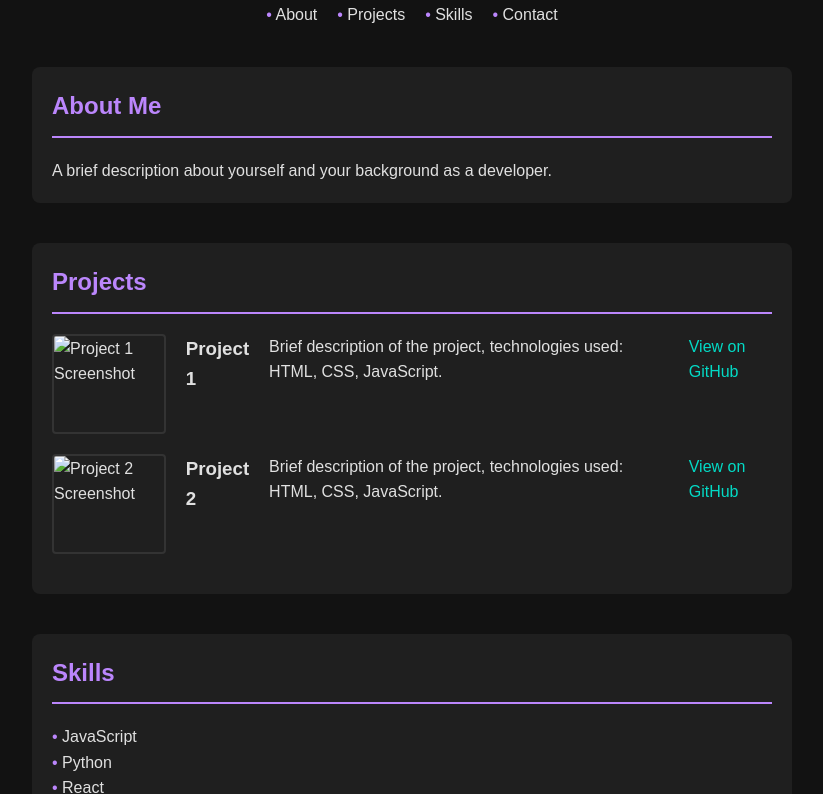
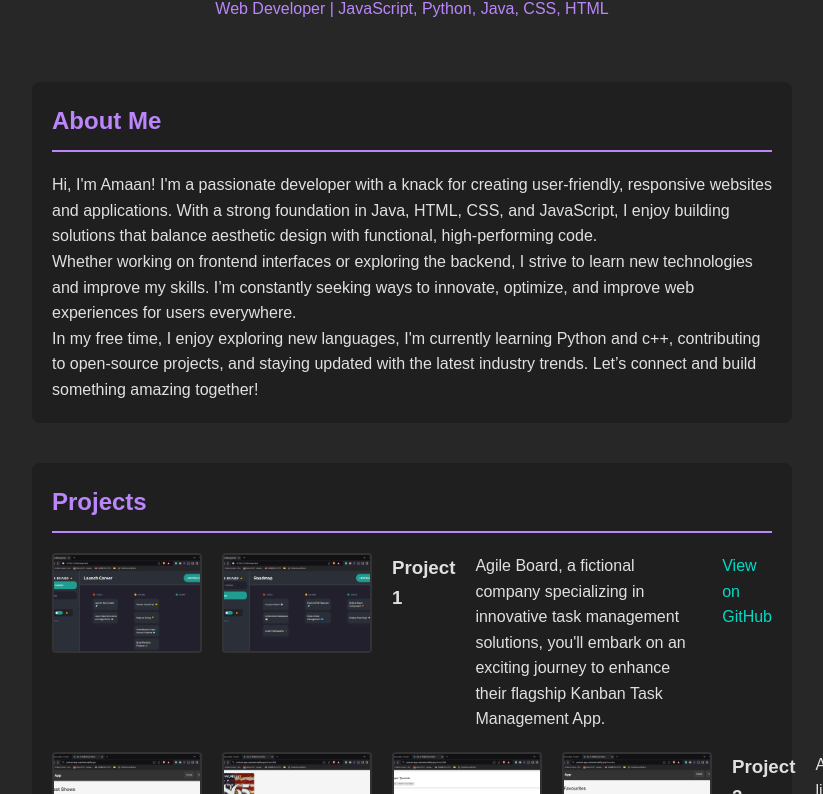
Before and after one commit to S1L3NT123/AMACOO602_FTO2405_A_Amaan-Coovadia_CDV05, a plain HTML site: page index.html in a window 1280 px wide. Shown: the part 135-929 px from the top of the page, without its empty margins (228-1051 px from the left). Drawn offline with Linux system fonts and the light colour scheme.

Commit message:
added details

```diff
--- a/index.html
+++ b/index.html
@@ -12,11 +12,10 @@
   </head>
   <body>
     <header>
-      <h1>Your Name</h1>
-      <p>Web Developer | Your Skills (e.g., JavaScript, Python, React)</p>
+      <h1>Amaan Coovadia</h1>
+      <p>Web Developer |  JavaScript, Python, Java, CSS, HTML </p>
     </header>
 
-    <!-- Navigation -->
     <nav>
       <ul>
         <li><a href="#about">About</a></li>
@@ -26,56 +25,66 @@
       </ul>
     </nav>
 
-    <!-- About Section -->
-    <section id="about">
-      <h2>About Me</h2>
-      <p>
-        A brief description about yourself and your background as a developer.
-      </p>
-    </section>
+<section id="about">
+  <h2>About Me</h2>
+  <p>
+    Hi, I'm Amaan! I'm a passionate developer with a knack for creating user-friendly, responsive websites and applications. With a strong foundation in Java, HTML, CSS, and JavaScript, I enjoy building solutions that balance aesthetic design with functional, high-performing code.
+  </p>
 
-    <!-- Projects Section -->
+  <p>
+    Whether working on frontend interfaces or exploring the backend, I strive to learn new technologies and improve my skills. I’m constantly seeking ways to innovate, optimize, and improve web experiences for users everywhere.
+  </p>
+  <p>
+    In my free time, I enjoy exploring new languages, I'm currently learning Python and c++, contributing to open-source projects, and staying updated with the latest industry trends. Let’s connect and build something amazing together!
+  </p>
+</section>
+
+
     <section id="projects">
       <h2>Projects</h2>
       <div class="project">
         <img src="images/project1.png" alt="Project 1 Screenshot" />
+        <img src="images/Capture.PNG" alt = "Project 1 Screenshot 2"/>
         <h3>Project 1</h3>
         <p>
-          Brief description of the project, technologies used: HTML, CSS,
-          JavaScript.
+          Agile Board, a fictional company specializing in innovative task management solutions, you'll embark on an exciting journey to enhance their flagship Kanban Task Management App.
         </p>
-        <a href="https://github.com/username/project1" target="_blank"
+        <a href="https://github.com/S1L3NT123/JSL_Portfolio_Piece_AMACOO602_FTO2403_C2_Amaan-Coovadia_JSL11-main" target="_blank"
           >View on GitHub</a
         >
       </div>
       <div class="project">
         <img src="images/project2.png" alt="Project 2 Screenshot" />
+        <img src="images/capture2.PNG" alt="Project 2 Screenshot 2">
+        <img src="images/capture3.PNG" alt="Project 2 Screenshot 3">
+        <img src="images/capture4.PNG" alt="Project 2 Screenshot 4">
         <h3>Project 2</h3>
         <p>
-          Brief description of the project, technologies used: HTML, CSS,
-          JavaScript.
+          A podcast listing application that allows you to listen to the podcast and favourite them.
         </p>
-        <a href="https://github.com/username/project2" target="_blank"
+        <a href="https://github.com/S1L3NT123/AMACOO602_FTO2405_A_Amaan-Coovadia_DJS11" target="_blank"
           >View on GitHub</a
         >
       </div>
     </section>
 
-    <!-- Skills Section -->
     <section id="skills">
       <h2>Skills</h2>
       <ul>
         <li>JavaScript</li>
         <li>Python</li>
         <li>React</li>
-        <!-- Add other skills here -->
+        <li>Java</li>
+        <li>Python</li>
+        <li>CSS</li>
+        <li>HTML</li>
       </ul>
     </section>
 
     <!-- Contact Section -->
     <section id="contact">
       <h2>Contact</h2>
-      <p>Email: <a href="mailto:you@example.com">you@example.com</a></p>
+      <p>Email: <a href="mailto:amaanc123@gmail.com">amaanc123@gmail.com</a></p>
       <p>
         LinkedIn:
         <a href="https://linkedin.com/in/yourprofile" target="_blank"
--- a/style.css
+++ b/style.css
@@ -1,4 +1,3 @@
-/* Reset */
 * {
   margin: 0;
   padding: 0;
@@ -8,21 +7,30 @@
 body {
   font-family: Arial, sans-serif;
   line-height: 1.6;
-  color: #e0e0e0; /* Light text for dark mode */
-  background-color: #121212; /* Dark background */
+  color: #e0e0e0;
+  background-color: #272727;
   max-width: 800px;
   margin: 0 auto;
-  padding: 20px;
+  padding: 0 20px 20px;
 }
 
-/* Header */
 header {
   text-align: center;
-  padding: 20px 0;
-  color: #ffffff;
+  padding: 80px 0 20px;
+  color: #bb86fc;
 }
 
-/* Navigation */
+nav {
+  position: fixed;
+  top: 0;
+  left: 0;
+  width: 100%;
+  background-color: #1f1f1f;
+  padding: 15px 0;
+  z-index: 1000;
+  box-shadow: 0 2px 4px rgba(0, 0, 0, 0.5);
+}
+
 nav ul {
   list-style: none;
   display: flex;
@@ -36,25 +44,23 @@ nav a {
 }
 
 nav a:hover {
-  color: #bb86fc; /* Soft purple accent */
+  color: #bb86fc;
 }
 
-/* Sections */
 section {
   margin-top: 40px;
-  background-color: #1f1f1f; /* Dark background for sections */
+  background-color: #1f1f1f;
   padding: 20px;
   border-radius: 8px;
 }
 
 h2 {
-  color: #bb86fc; /* Soft purple accent */
+  color: #bb86fc;
   border-bottom: 2px solid #bb86fc;
   padding-bottom: 10px;
   margin-bottom: 20px;
 }
 
-/* Project */
 .project {
   display: flex;
   gap: 20px;
@@ -66,19 +72,23 @@ h2 {
   height: 100px;
   object-fit: cover;
   border-radius: 4px;
-  border: 2px solid #333; /* Slight border for image contrast */
+  border: 2px solid #333;
 }
 
 .project a {
-  color: #03dac5; /* Soft teal for links */
+  padding-left:10px ;
+  color: #03dac5;
   text-decoration: none;
+  background-color: #1f1f1f;
+
 }
 
 .project a:hover {
   text-decoration: underline;
+  background-color: #363636;
 }
 
-/* Skills Section */
+
 ul {
   color: #e0e0e0;
   list-style-type: none;
@@ -90,9 +100,10 @@ ul li::before {
   color: #bb86fc;
 }
 
-/* Footer */
+
 footer {
   text-align: center;
   margin-top: 40px;
-  color: #888;
+  color: #5d5d5d;
+
 }
```
Also changed, not shown: images/Capture.PNG (added), images/Capture3.PNG (added), images/Capture4.PNG (added), images/capture2.PNG (added), images/project1.PNG (added), images/project2.PNG (added).
